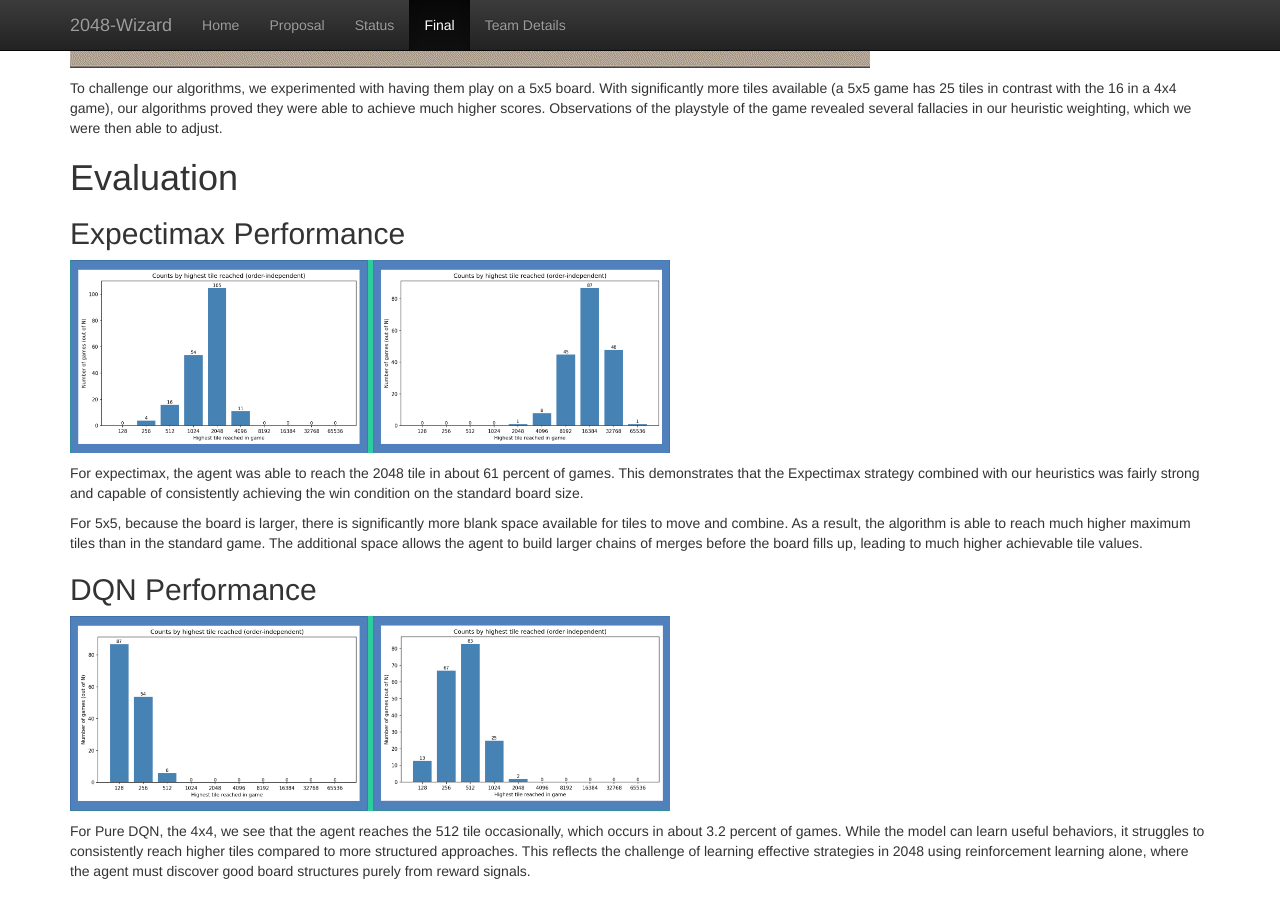
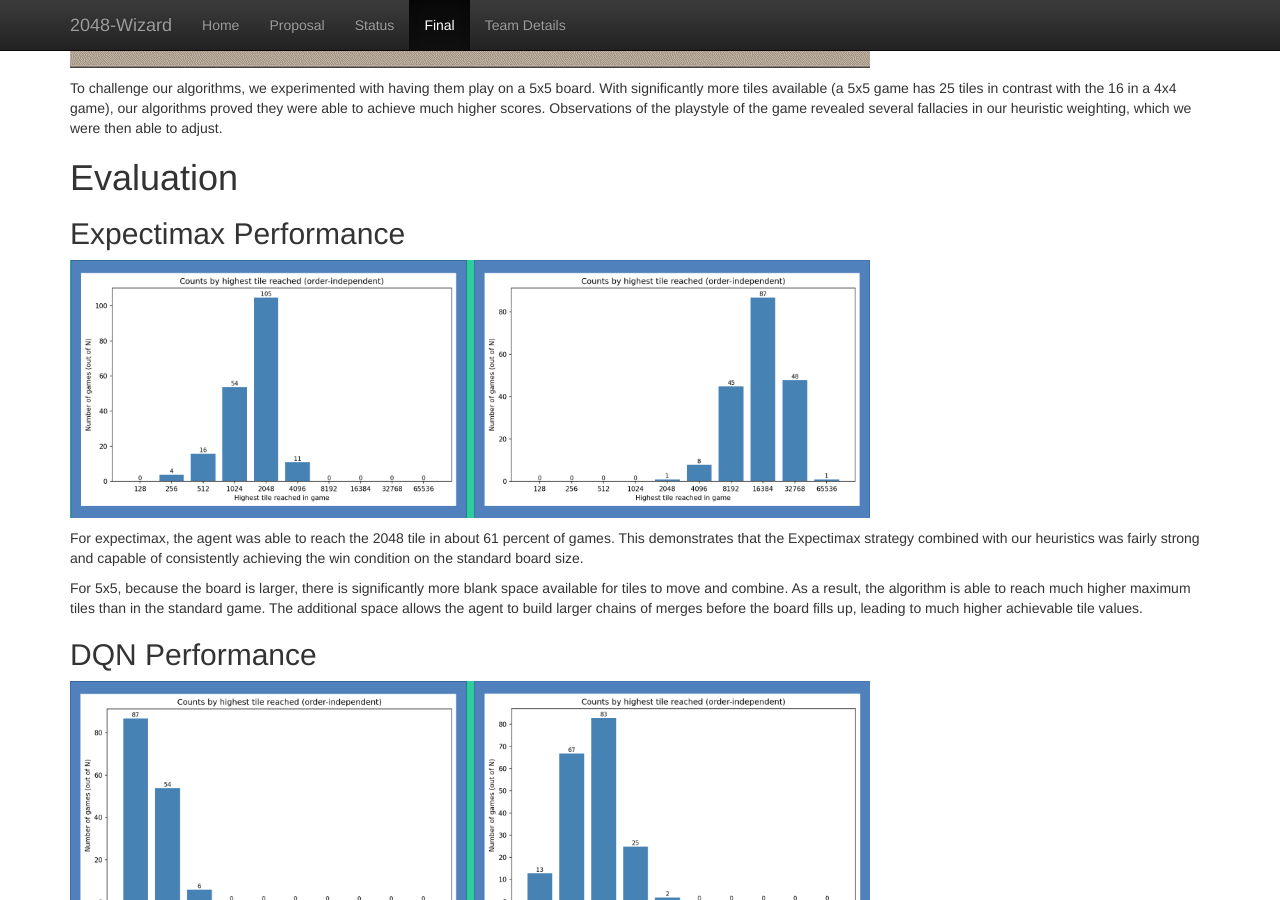
Before and after one commit to sidgupta04/2048-Wizard, a Jekyll site: the page built from docs/final.md, in a window 1280 px wide and 900 px high, scrolled down 4937 px. Built offline with Jekyll 4.4.1, drawn with Linux system fonts in a browser that asks for light colours; formulas are drawn with MathJax 3.

Commit message:
Increase image width for Expectimax and DQN performance
Updated image sizes in performance evaluation section for Expectimax and DQN.

```diff
--- a/docs/final.md
+++ b/docs/final.md
@@ -188,7 +188,7 @@ To challenge our algorithms, we experimented with having them play on a 5x5 boar
 # Evaluation
 ## Expectimax Performance
 
-<img src="Expectimax_Performance.png" width="600">
+<img src="Expectimax_Performance.png" width="800">
 
 For expectimax, the agent was able to reach the 2048 tile in about 61 percent of games. This demonstrates that the Expectimax strategy combined with our heuristics was fairly strong and capable of consistently achieving the win condition on the standard board size.
 
@@ -196,13 +196,13 @@ For 5x5, because the board is larger, there is significantly more blank space av
 
 ## DQN Performance
 
-<img src="DQN_Performance.png" width="600">
+<img src="DQN_Performance.png" width="800">
 
 For Pure DQN, the 4x4, we see that the agent reaches the 512 tile occasionally, which occurs in about 3.2 percent of games. While the model can learn useful behaviors, it struggles to consistently reach higher tiles compared to more structured approaches. This reflects the challenge of learning effective strategies in 2048 using reinforcement learning alone, where the agent must discover good board structures purely from reward signals.
 
 ## DQN on Expectimax Performance
 
-<img src="Hybrid_Performance.png" width="600">
+<img src="Hybrid_Performance.png" width="800">
 
 For the 4×4 board on the left, the hybrid model performs somewhat better than the pure DQN, reaching a maximum tile of 1024 in about 5.8 percent of games. By learning from Expectimax gameplay, the model is able to imitate stronger strategies than it would discover through reinforcement learning alone. On the right side, we observe tiles as large as 8192 being achieved. This demonstrates that the hybrid approach can learn useful strategic behavior while benefiting from the flexibility of a learned model.
 
```
